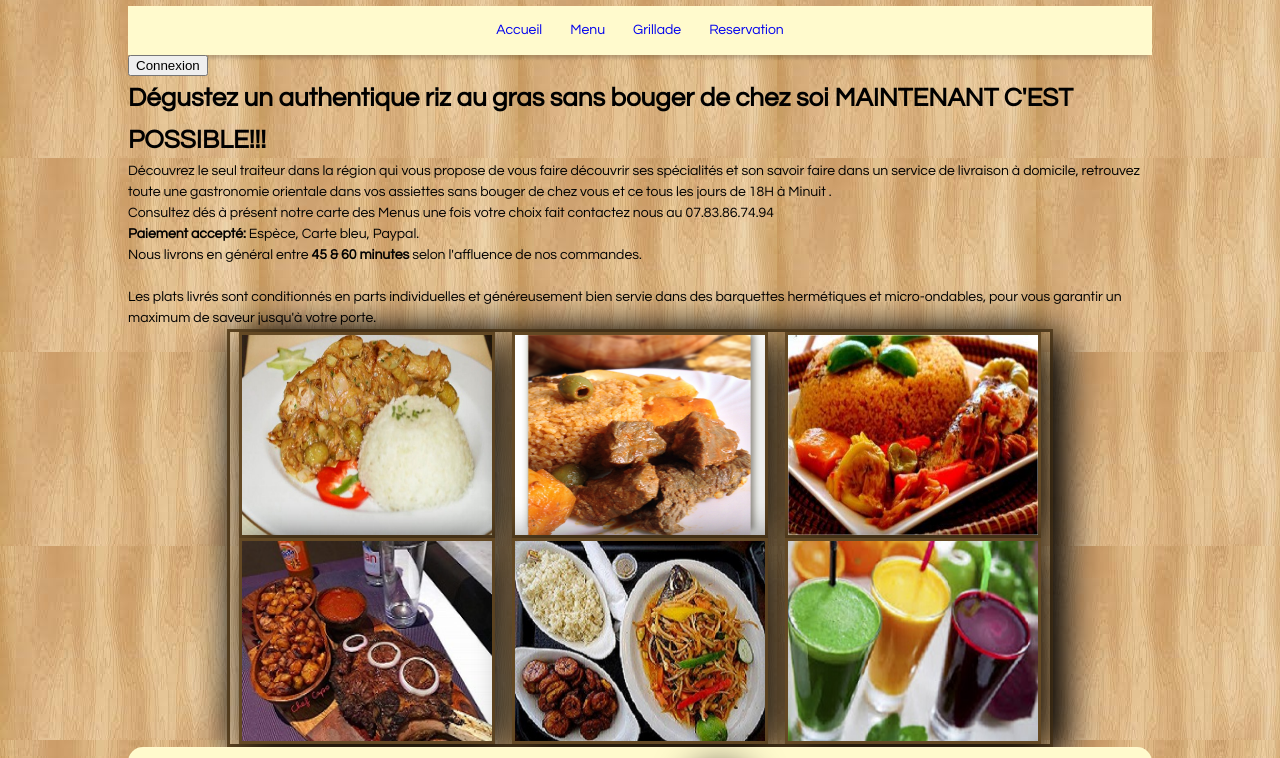
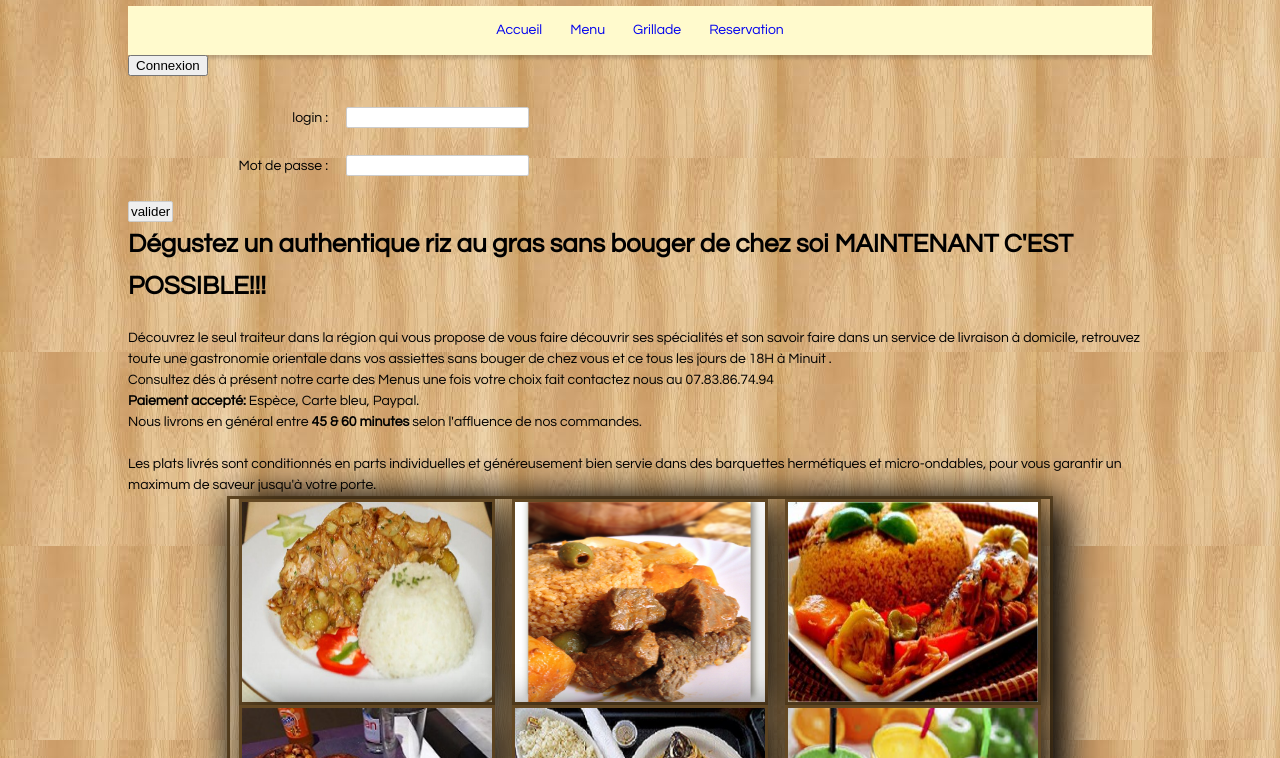
Before and after one commit to DjenabouCellou/tchnoWeb, a plain HTML site: page Wed/www/index.html in a window 1280 px wide. Both pictures are taken after a click on the button "Connexion". Shown: the part 36-794 px from the top of the page. Drawn offline with Linux system fonts and the light colour scheme.

Commit message:
moification du java script

```diff
--- a/Wed/www/index.html
+++ b/Wed/www/index.html
@@ -21,7 +21,7 @@
 		</header>
 
 		<span class="connexion">
-			<button	onclick="afficheF()">Connexion</button>
+			<button	id="affich_button">Connexion</button>
 		</span>
 
 		<div id="form" >
@@ -36,12 +36,9 @@
 
 		<span id="message"></span>
 		<span id="avertissement">ce site utilise javascript <button onclick="disparait()">OK</button></span>
-		<section>
-			<h1><b>Dégustez un authentique riz au gras sans bouger de chez soi MAINTENANT C'EST POSSIBLE!!!</b>
-	    </h1>
-		</section>
 
 		<section class="main">
+			<h1><b>Dégustez un authentique riz au gras sans bouger de chez soi MAINTENANT C'EST POSSIBLE!!!</b></h1>
 			<p>Découvrez le seul traiteur dans la région qui vous propose de vous faire découvrir ses spécialités et son savoir faire dans un service de livraison à domicile,
 	       retrouvez toute une gastronomie orientale dans vos assiettes sans bouger de chez vous et ce tous les jours de 18H à Minuit .<br/>
 	       Consultez dés à présent notre carte des Menus une fois votre choix fait contactez nous au 07.83.86.74.94<br/>
--- a/Wed/www/javascript/index.js
+++ b/Wed/www/javascript/index.js
@@ -1,5 +1,9 @@
 var slideIndex = 1;
 var charge=0;
+
+var affich_button = document.getElementById("affich_button");
+
+affich_button.addEventListener("click", afficheF);
 
 function plusSlides(n) {
   showSlides(slideIndex += n);
@@ -55,10 +59,11 @@ function disparait() {
 
 //partie Ajax
 function afficheF(){
-  if(document.getElementById("form").style.display == 'none')
-    document.getElementById("form").style.display = 'block';
+  var formulaire = document.getElementById("form");
+  if((formulaire.style.display == 'none') || (formulaire.style.display == ""))
+    formulaire.style.display = 'block';
   else
-    document.getElementById("form").style.display = 'none';
+    formulaire.style.display = 'none';
 }
 
 
```
Also changed, not shown: Wed/www/grillade.html (+2 -2 lines), Wed/www/menu.html (+2 -2 lines), Wed/www/image/im3.jpg (added), Wed/www/image/im4.jpg (added).
